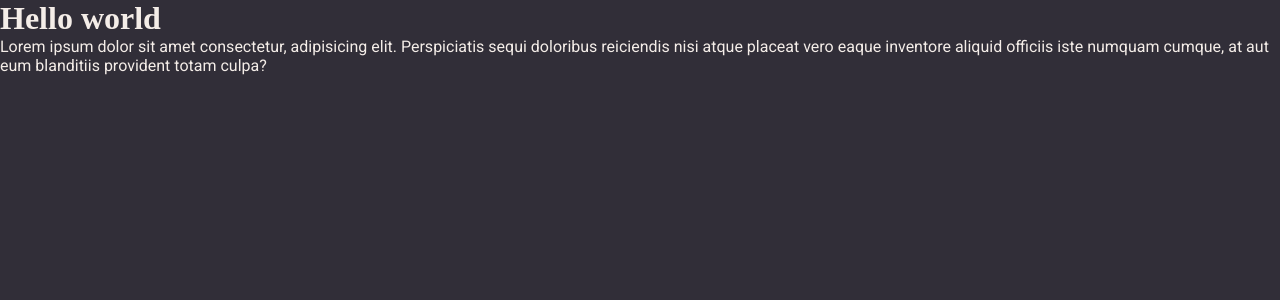
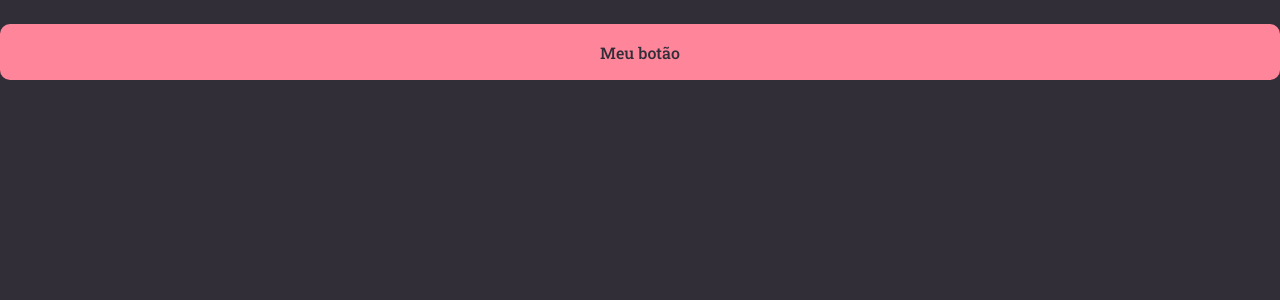
Before and after one commit to Felipe572/rocket-movies, a React (Vite) app in the folder rocketmovies/: page / in a window 1280 px wide. Shown: the top 300 px of the page. Built offline with nearby package versions, Linux system fonts and the light colour scheme.

Commit message:
Create components button

```diff
--- /dev/null
+++ b/rocketmovies/src/components/Button/index.jsx
@@ -0,0 +1,9 @@
+import { Container } from "./styles";
+
+export function Button() {
+    return (
+        <Container type="button">
+            Meu botão
+        </Container>
+    );
+}
--- /dev/null
+++ b/rocketmovies/src/components/Button/styles.js
@@ -0,0 +1,21 @@
+import styled from 'styled-components';
+
+export const Container = styled.button`
+   width: 100%;
+   height: 56px;
+
+   padding: 0 16px;
+   margin-top: 24px;
+
+   border: 0;
+   border-radius: 10px;
+
+   font-weight: 500;
+
+   background-color: ${({theme}) => theme.COLORS.PINK};
+   color: ${({theme}) => theme.COLORS.BACKGROUND_800};
+
+   &:disabled {
+    opacity: 0.5;
+   }
+`;
--- a/rocketmovies/src/pages/Details/Details.jsx
+++ b/rocketmovies/src/pages/Details/Details.jsx
@@ -1,11 +1,11 @@
 import { Container } from "./styles";
+
+import { Button } from "../../components/Button";
 
 export default function Details(){
   return (
     <Container>
-      <h1>Hello world</h1>
-
-      <p>Lorem ipsum dolor sit amet consectetur, adipisicing elit. Perspiciatis sequi doloribus reiciendis nisi atque placeat vero eaque inventore aliquid officiis iste numquam cumque, at aut eum blanditiis provident totam culpa?</p>
+      <Button title="Salvar"/>
     </Container>
   );
 }
```
